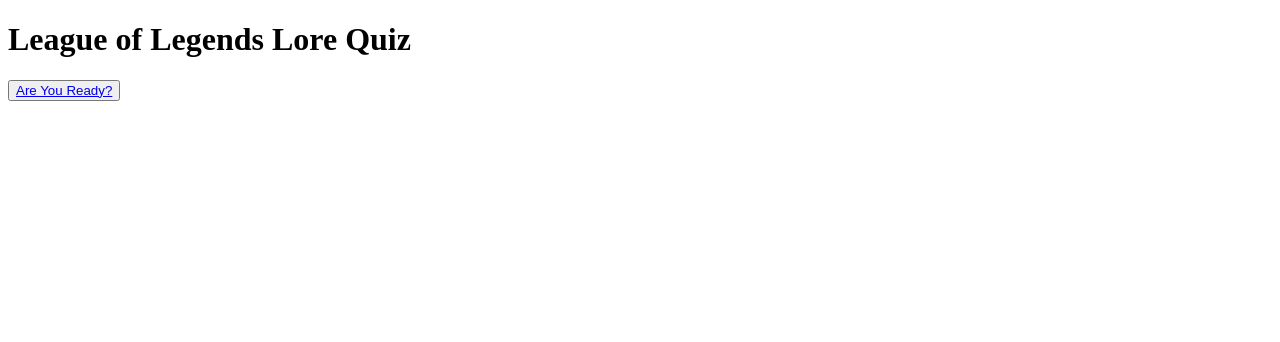
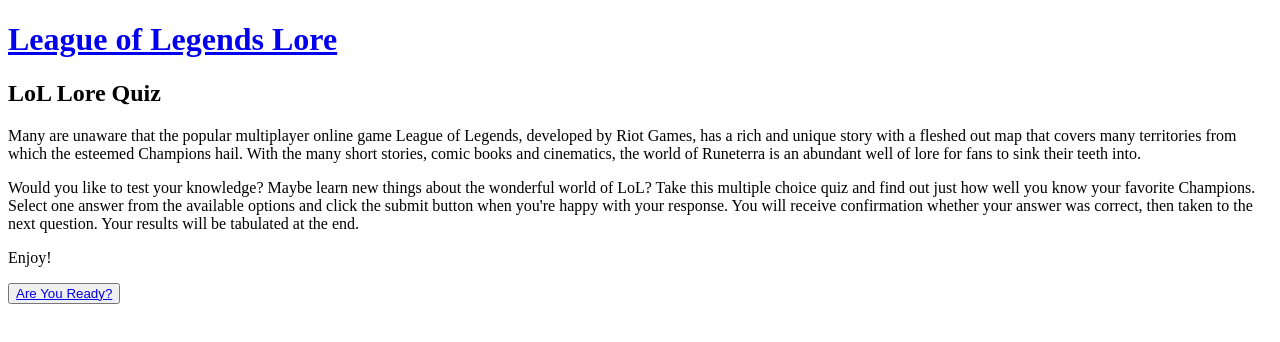
Before and after one commit to Hasmelash95/lol-lore, a plain HTML site: page index.html in a window 1280 px wide. Drawn offline with Linux system fonts and the light colour scheme.

Commit message:
Add home page link to the header

```diff
--- a/index.html
+++ b/index.html
@@ -9,13 +9,27 @@
 </head>
 <body>
     <header>
-        <h1>League of Legends Lore Quiz</h1>
+        <h1><a href="index.html">League of Legends Lore</a></h1>
     </header>
     <div class="introduction">
+        <h2>LoL Lore Quiz</h2>
+        <p>
+            Many are unaware that the popular multiplayer online game League of Legends, developed by Riot Games,
+           has a rich and unique story with a fleshed out map that covers many territories from which the
+           esteemed Champions hail. With the many short stories, comic books and cinematics, the world of Runeterra
+           is an abundant well of lore for fans to sink their teeth into.
+        </p>
         <div class="instructions">
-            <p></p>
+            <p>
+               Would you like to test your knowledge? Maybe learn new things about the wonderful world of LoL?
+               Take this multiple choice quiz and find out just how well you know your favorite Champions.
+               Select one answer from the available options and click the submit button when you're happy with
+               your response. You will receive confirmation whether your answer was correct, then taken to the next
+               question. Your results will be tabulated at the end.
+            </p>
+            <p>Enjoy!</p>
         </div>
-        <button class="ready"><a href="#">Are You Ready?</a></button>
+        <button class="ready"><a href="#" alt="Takes user to the quiz">Are You Ready?</a></button>
     </div>
 
     <script src="assets/js/script.js"></script>
```
